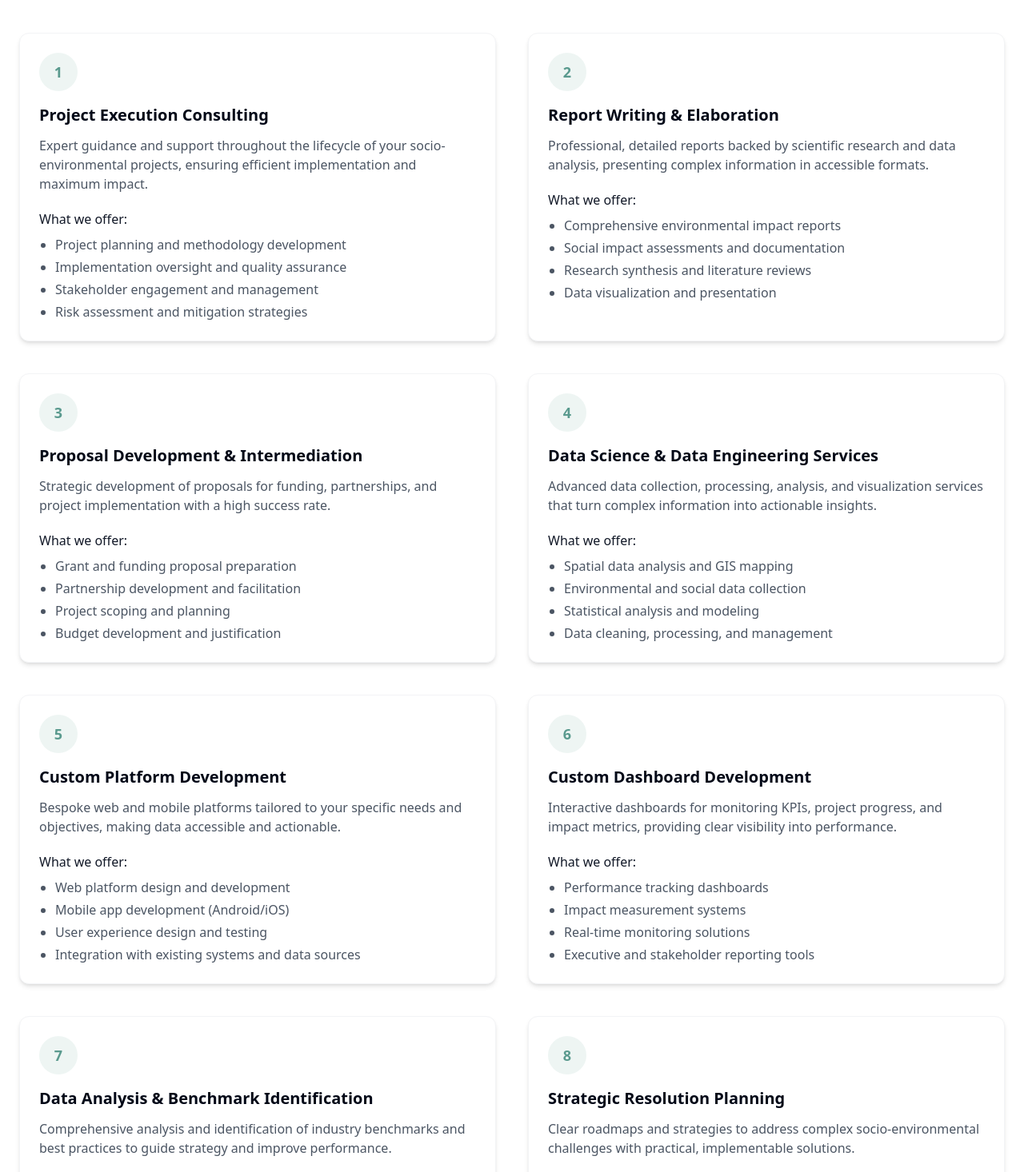
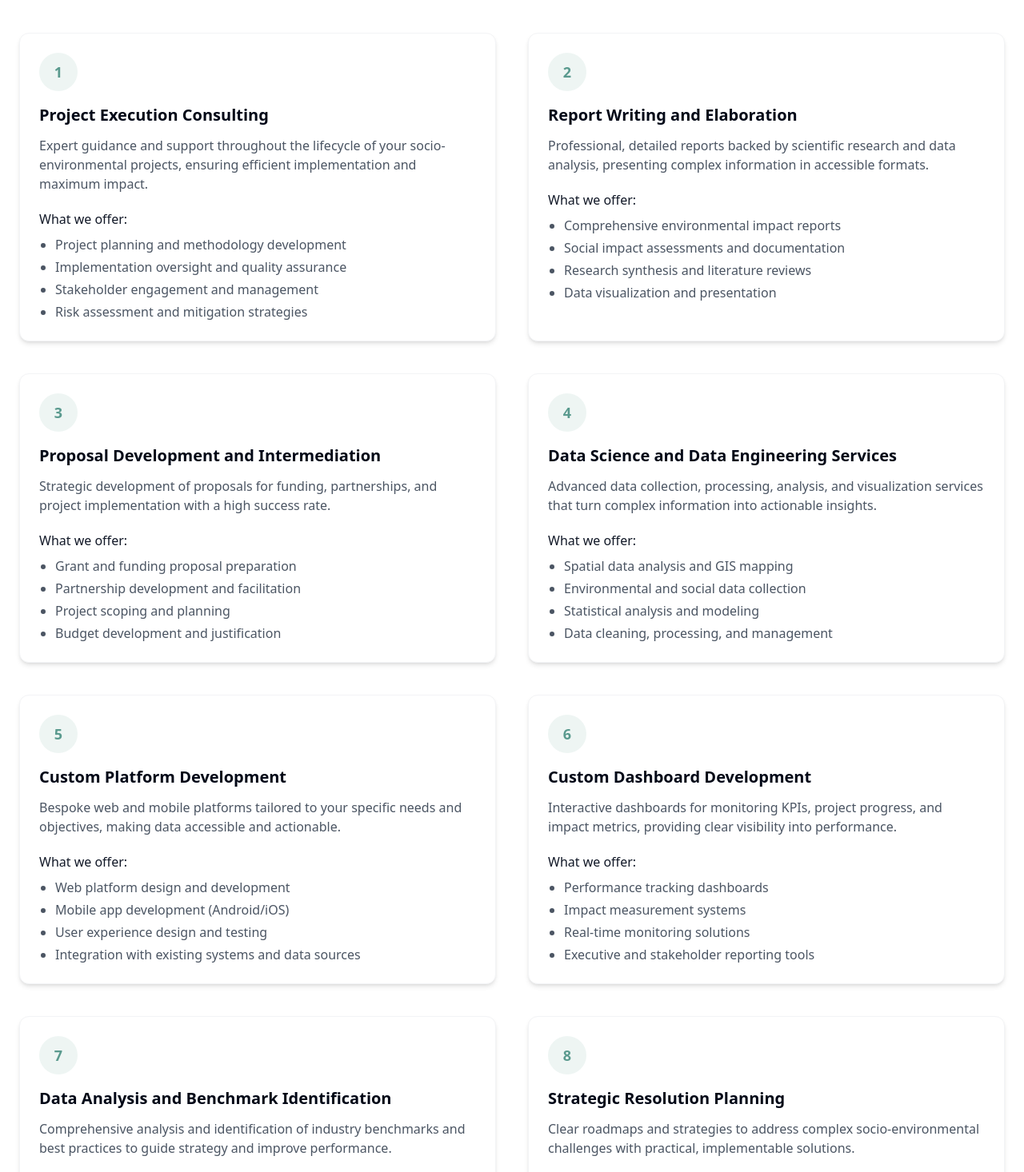
Before and after one commit to vivirbr/diversa-website, a React (Vite) app: page /services in a window 1280 px wide. Shown: the part 264-1730 px from the top of the page at 80% size. Built offline with nearby package versions, Linux system fonts and the light colour scheme.

Commit message:
tweaks 2

```diff
--- a/src/pages/Services.tsx
+++ b/src/pages/Services.tsx
@@ -16,7 +16,7 @@ const Services = () => {
       ]
     },
     {
-      title: "Report Writing & Elaboration",
+      title: "Report Writing and Elaboration",
       description: "Professional, detailed reports backed by scientific research and data analysis, presenting complex information in accessible formats.",
       details: [
         "Comprehensive environmental impact reports",
@@ -26,7 +26,7 @@ const Services = () => {
       ]
     },
     {
-      title: "Proposal Development & Intermediation",
+      title: "Proposal Development and Intermediation",
       description: "Strategic development of proposals for funding, partnerships, and project implementation with a high success rate.",
       details: [
         "Grant and funding proposal preparation",
@@ -36,7 +36,7 @@ const Services = () => {
       ]
     },
     {
-      title: "Data Science & Data Engineering Services",
+      title: "Data Science and Data Engineering Services",
       description: "Advanced data collection, processing, analysis, and visualization services that turn complex information into actionable insights.",
       details: [
         "Spatial data analysis and GIS mapping",
@@ -66,7 +66,7 @@ const Services = () => {
       ]
     },
     {
-      title: "Data Analysis & Benchmark Identification",
+      title: "Data Analysis and Benchmark Identification",
       description: "Comprehensive analysis and identification of industry benchmarks and best practices to guide strategy and improve performance.",
       details: [
         "Competitive landscape analysis",
```
